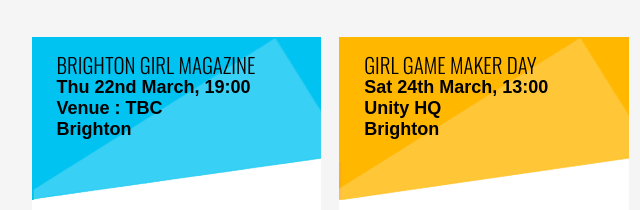
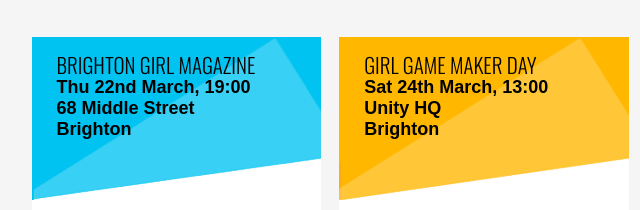
Before and after one commit to alexandtheweb/springforward, a plain HTML site: page index.html in a window 1280 px wide. Shown: the part 3695-3905 px from the top of the page, 156-796 px from the left. Drawn offline with nearby package versions, Linux system fonts and the light colour scheme; a script that the page names is missing; files whose address does not match are found by name; a web font is replaced by a local one.

Commit message:
updated girl mag venue

```diff
--- a/index.html
+++ b/index.html
@@ -315,7 +315,7 @@
                             <p class="event-meta">
                                 <meta itemprop="startDate" content="2018-03-22T19:00">
                                 Thu 22nd March, 19:00
-                                <span itemprop="address">Venue : TBC</span>
+                                <span itemprop="address">68 Middle Street</span>
                                  <span itemprop="location">Brighton</span>
                             </p>
                         </header>
```
